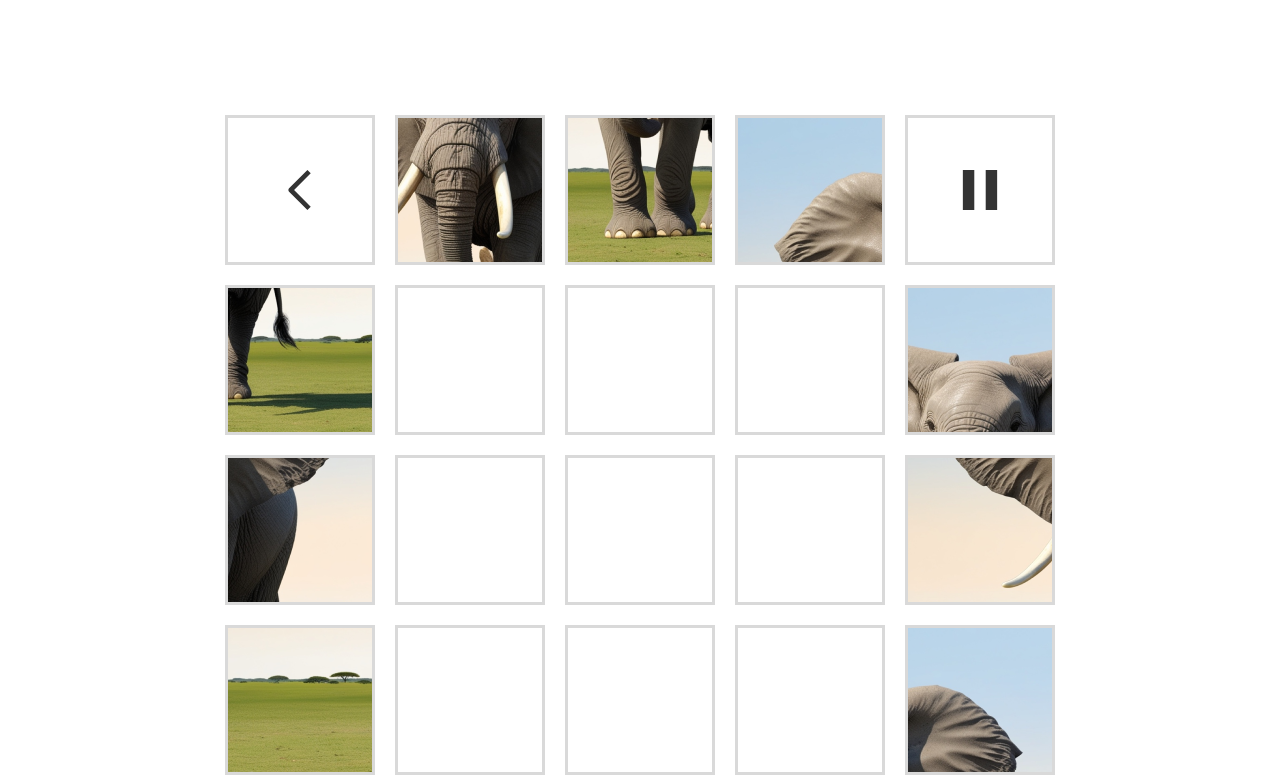
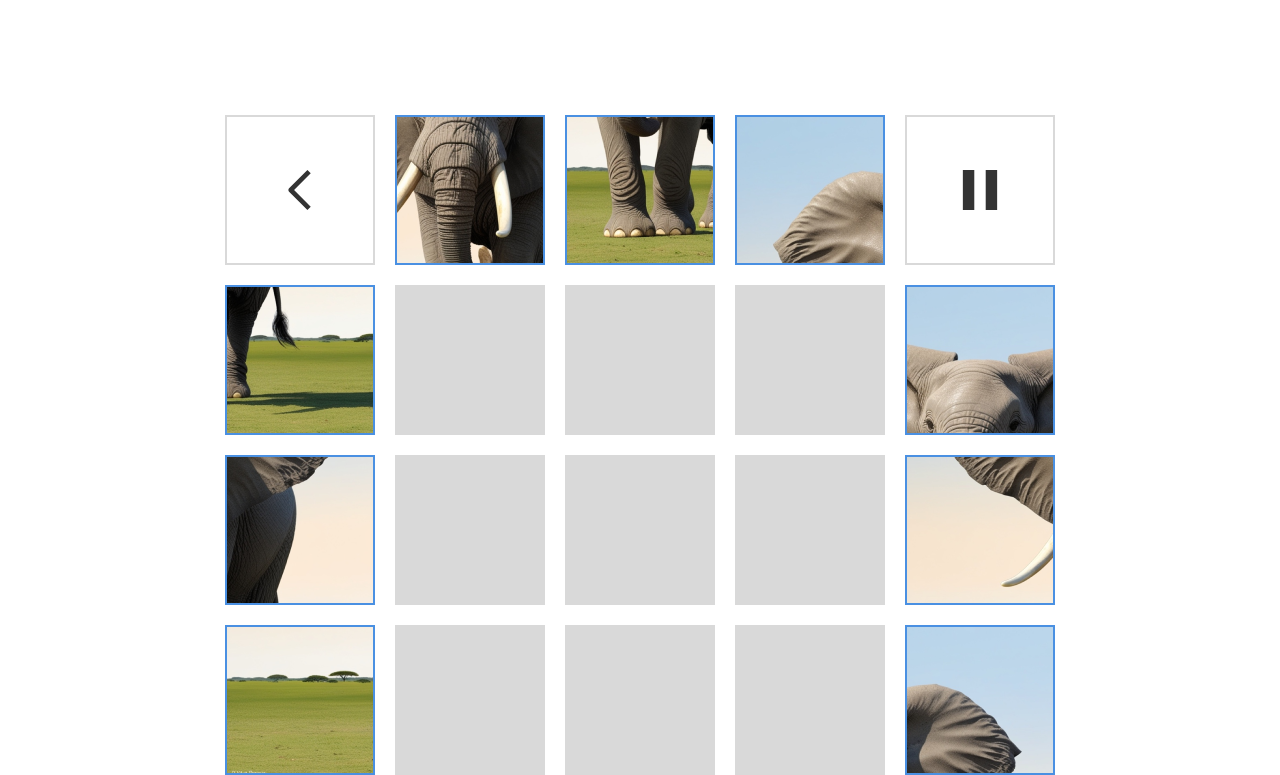
Before and after one commit to fnfn0901/HCI-EyeTrackPuzzle-Frontend, a plain HTML site: page GameView.html in a window 1280 px wide. Shown: the part 159-934 px from the top of the page. Drawn offline with Linux system fonts and the light colour scheme.

Commit message:
feat: UI 개선 및 시각적 구분 추가
- puzzle-slot에 테두리(border)를 적용하여 문제 영역과 답변 영역 시각적 구분
- back-button 및 pause-button에 배경 제거 및 D9D9D9 테두리(border) 적용
- grid-item 기본 스타일 유지, 각 영역에 맞는 스타일 차별화
- 사용자 경험 향상을 위해 레이아웃 및 시각적 요소 개선

```diff
--- a/css/gameview.css
+++ b/css/gameview.css
@@ -52,8 +52,7 @@
     display: flex;
     justify-content: center;
     align-items: center;
-    border: 3px solid #D9D9D9;
-    box-sizing: border-box;
+    background: #D9D9D9;
 }
 
 .back-button img,
@@ -63,8 +62,17 @@
     cursor: pointer;
 }
 
+.back-button,
+.pause-button {
+    background: none;
+    border: 2px solid #D9D9D9;
+    box-sizing: border-box;
+}
+
 .puzzle-slot {
-    background: #D9D9D9;
+    background: none;
+    border: 2px solid #4A90E2;
+    box-sizing: border-box;
 }
 
 .puzzle-piece {
```
